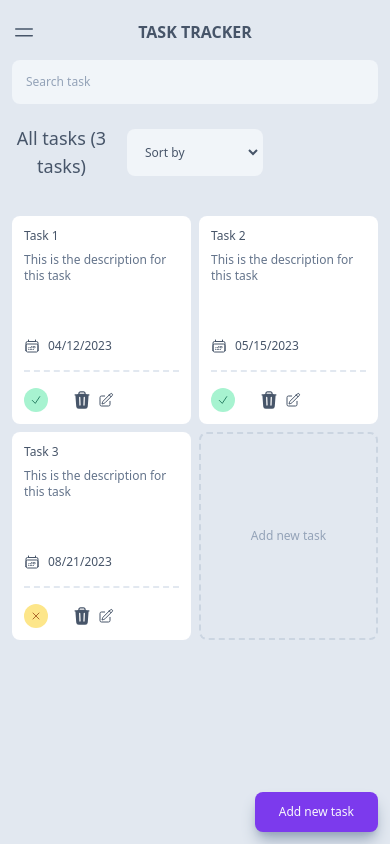
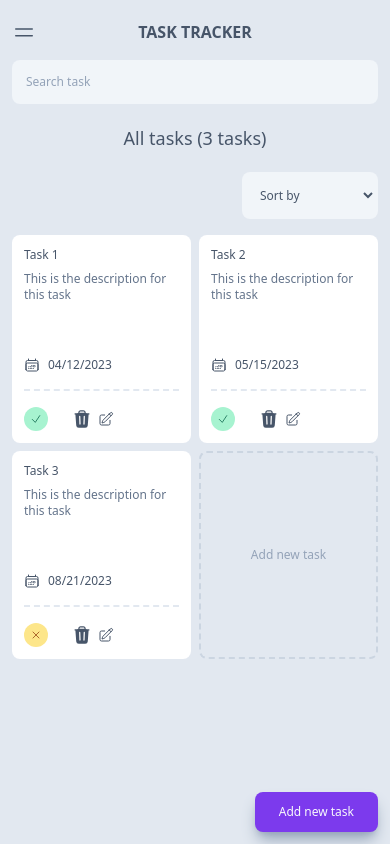
Before and after one commit to prajapati-priyanka/Task_Tracker, a React (Create React App) app: page / in a window 390 px wide. Built offline with nearby package versions, Linux system fonts and the light colour scheme.

Commit message:
style: Fixed dropdown layout in responsive view

```diff
--- a/src/utilities/TaskLayout.jsx
+++ b/src/utilities/TaskLayout.jsx
@@ -11,7 +11,7 @@ const TaskLayout = ({ title, tasks }) => {
   const { sortedBy, setSortedBy, sortedTasks } = useSortTasks(tasks);
 
   const tasksTitle = `${title} (${tasks?.length} ${
-    tasks?.length >= 1 ? "tasks" : "task"
+    tasks?.length > 1 ? "tasks" : "task"
   })`;
 
   const openModalHandler = () => {
@@ -20,14 +20,13 @@ const TaskLayout = ({ title, tasks }) => {
 
   return (
     <section>
-      <div className="items-center grid grid-cols-[1fr_auto_1fr] gap-4 md:gap-0 md:flex sm:justify-between">
-        <h1 className="font-medium my-5 text-center sm:text-left sm:my-8 md:text-2xl text-lg text-center">
-          {" "}
-          {tasksTitle}
-        </h1>
-        {/* dropdown component */}
-        <Dropdown sortedBy={sortedBy} setSortedBy={setSortedBy} />
-      </div>
+      <h1 className="font-medium my-5 text-center sm:text-left sm:my-8 md:text-2xl text-lg">
+        {" "}
+        {tasksTitle}
+      </h1>
+      {/* dropdown component */}
+      <Dropdown sortedBy={sortedBy} setSortedBy={setSortedBy} />
+
       <ul
         className="tasksList mt-4 grid gap-2 sm:gap-4 xl:gap-6
             2xl:grid-cols-4 xl:grid-cols-3 lg:grid-cols-4 md:grid-cols-3 grid-cols-2 items-end"
```
